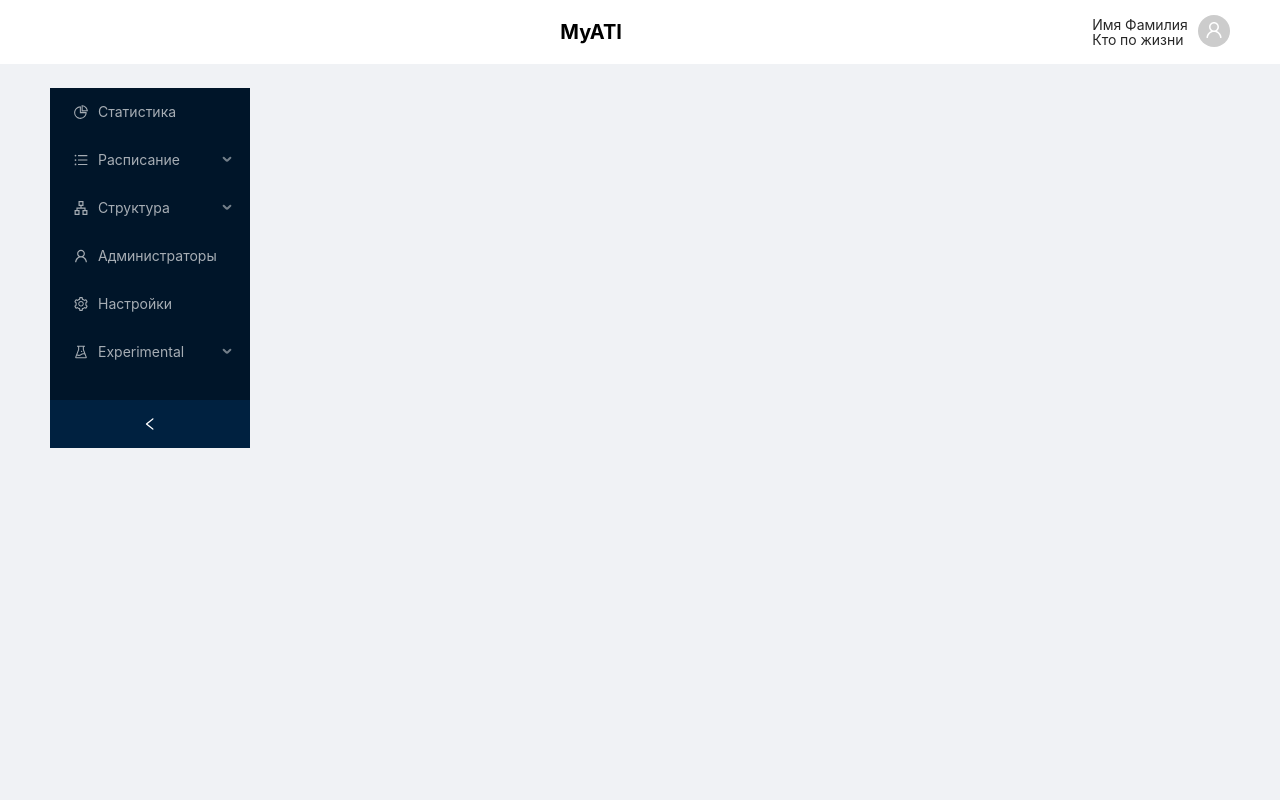
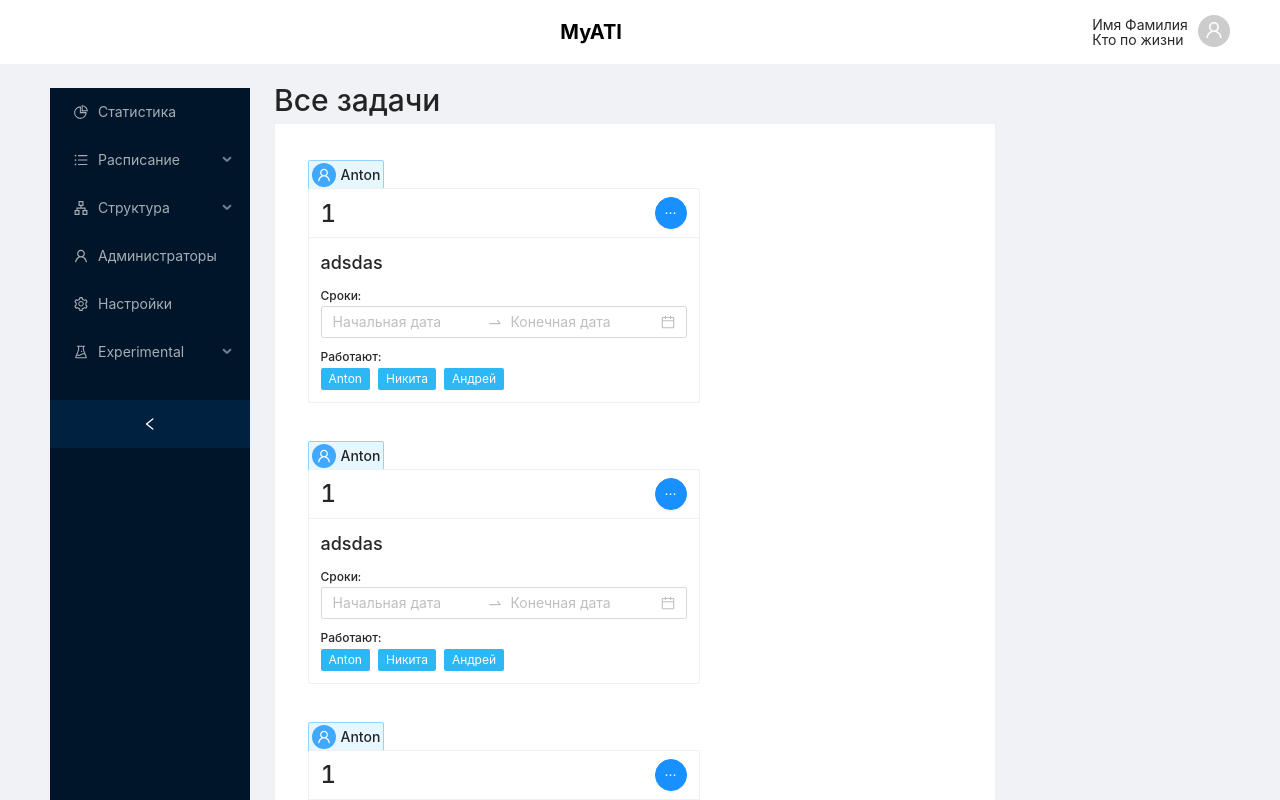
Before and after one commit to Anto-MSHK/code-H, a React (Create React App) app in the folder client/: page /main in a window 1280 px wide. Shown: the top 800 px of the page. Built offline with nearby package versions, Linux system fonts and the light colour scheme.

Commit message:
add main page (mock)

```diff
--- a/client/src/App.css
+++ b/client/src/App.css
@@ -39,7 +39,7 @@ h4 {
   border-radius: 0 10px 0 0;
 }
 .ant-popover {
-  width: 100%;
+  /* width: 100%; */
   position: absolute;
   z-index: 1;
 }
@@ -47,3 +47,7 @@ h4 {
 .ant-layout-sider-trigger {
   top: 50%;
 }
+
+.ant_row {
+  justify-content: center;
+}
--- /dev/null
+++ b/client/src/Components/AvatarMain/AvatarMain.tsx
@@ -0,0 +1,19 @@
+import React, { FC } from "react";
+import { UserOutlined } from "@ant-design/icons";
+import { Avatar } from "antd";
+
+interface AvatarMainI {
+  user: string;
+}
+export const AvatarMain: FC<AvatarMainI> = ({ user }) => {
+  return (
+    <div style={{ display: "flex", alignItems: "center" }}>
+      <Avatar
+        size={"small"}
+        icon={<UserOutlined />}
+        style={{ margin: "0 5px 0 0", backgroundColor: "#40a9ff" }}
+      />
+      <h3>{user}</h3>
+    </div>
+  );
+};
--- /dev/null
+++ b/client/src/Components/Board/Board.css
@@ -0,0 +1,4 @@
+.main-board {
+  width: 100%;
+  height: 100%;
+}
--- /dev/null
+++ b/client/src/Components/Board/Board.tsx
@@ -0,0 +1,48 @@
+import { Card, Row } from "antd";
+import React, { FC } from "react";
+import { Task } from "../Task/Task";
+import "./Board.css";
+interface BoardI {
+  title: string;
+}
+export const Board: FC<BoardI> = ({ title }) => {
+  return (
+    <div>
+      <h1 style={{ fontSize: "30px", margin: " 0 0 10px 0" }}>{title}</h1>
+      <Card className={"main-board"}>
+        <Row gutter={[3, 16]} justify="start">
+          <Task
+            title="1"
+            body="adsdas"
+            creator={"Anton"}
+            performers={["Anton", "Никита", "Андрей"]}
+          />
+          <Task
+            title="1"
+            body="adsdas"
+            creator={"Anton"}
+            performers={["Anton", "Никита", "Андрей"]}
+          />
+          <Task
+            title="1"
+            body="adsdas"
+            creator={"Anton"}
+            performers={["Anton", "Никита", "Андрей"]}
+          />
+          <Task
+            title="1"
+            body="adsdas"
+            creator={"Anton"}
+            performers={["Anton", "Никита", "Андрей"]}
+          />
+          <Task
+            title="1"
+            body="adsdas"
+            creator={"Anton"}
+            performers={["Anton", "Никита", "Андрей"]}
+          />
+        </Row>
+      </Card>
+    </div>
+  );
+};
--- /dev/null
+++ b/client/src/Components/Main.css
@@ -0,0 +1,14 @@
+.main {
+  max-width: 1100px;
+}
+@media (max-width: 1300px) {
+  .main {
+    max-width: 770px;
+  }
+}
+@media (max-width: 965px) {
+  .main {
+    max-width: 435px;
+    min-width: 435px;
+  }
+}
--- a/client/src/Components/Main.tsx
+++ b/client/src/Components/Main.tsx
@@ -1,13 +1,15 @@
 import { Content } from "antd/lib/layout/layout";
 import React from "react";
 import { Routes, Route } from "react-router-dom";
+import { Board } from "./Board/Board";
+import "./Main.css"
 
 export const Main = () => {
   return (
-    <Content style={{ padding: "0 24px", minHeight: 280 }}>
+    <Content style={{ padding: "0 24px", minHeight: 280 }} className={"main"}>
       <Routes>
         <Route path="/auth" element={<div></div>} />
-        <Route path="/main/" element={<div></div>} />
+        <Route path="/main/" element={<Board title={"Все задачи"} />} />
         <Route path="/settings/" element={<div></div>} />
       </Routes>
     </Content>
--- /dev/null
+++ b/client/src/Components/Task/Task.tsx
@@ -0,0 +1,75 @@
+import { Avatar, Button, Card, DatePicker, Tag } from "antd";
+import React, { FC, useState } from "react";
+import { UserOutlined } from "@ant-design/icons";
+import { AvatarMain } from "./../AvatarMain/AvatarMain";
+import { Moment } from "moment";
+import ru_RU from "antd/es/date-picker/locale/ru_RU";
+
+interface TaskI {
+  title: string;
+  body: string;
+  creator: string;
+  performers?: string[];
+  date?: { from: string; to: string };
+}
+type RangeValue = [Moment | null, Moment | null] | null;
+const { RangePicker } = DatePicker;
+export const Task: FC<TaskI> = ({ title, body, creator, performers, date }) => {
+  const [dates, setDates] = useState<RangeValue>(null);
+  const [hackValue, setHackValue] = useState<RangeValue>(null);
+  const [value, setValue] = useState<RangeValue>(null);
+
+  const disabledDate = (current: Moment) => {
+    return true;
+  };
+
+  const onOpenChange = (open: boolean) => {
+    if (open) {
+      setHackValue([null, null]);
+      setDates([null, null]);
+    } else {
+      setHackValue(null);
+    }
+  };
+  var usersTags: any;
+  if (performers)
+    usersTags = performers.map((perf) => {
+      return <Tag color="#2db7f5">{perf}</Tag>;
+    });
+  else usersTags = <Tag color="blue">Пока никто.</Tag>;
+  return (
+    <div style={{ margin: "10px " }}>
+      <Tag color="blue" style={{ padding: "2px 3px", margin: "2px 0 -2px 0 " }}>
+        <AvatarMain user={creator} />
+      </Tag>
+      <Card
+        size="small"
+        title={<h1>{title}</h1>}
+        extra={
+          <Button type="primary" shape="circle">
+            ···
+          </Button>
+        }
+        style={{ minWidth: "300px" }}
+      >
+        <h2 style={{ margin: "0 0 10px 0" }}>{body}</h2>
+
+        <div style={{ margin: "10px 0 0 0" }}>
+          <h4>Сроки: </h4>
+          <RangePicker
+            locale={ru_RU}
+            value={hackValue || value}
+            disabledDate={disabledDate}
+            onCalendarChange={(val) => setDates(val)}
+            onChange={(val) => setValue(val)}
+            onOpenChange={onOpenChange}
+          />
+        </div>
+        <div style={{ margin: "10px 0 0 0" }}>
+          <h4>Работают: </h4>
+          {usersTags}
+        </div>
+      </Card>
+    </div>
+  );
+};
```
